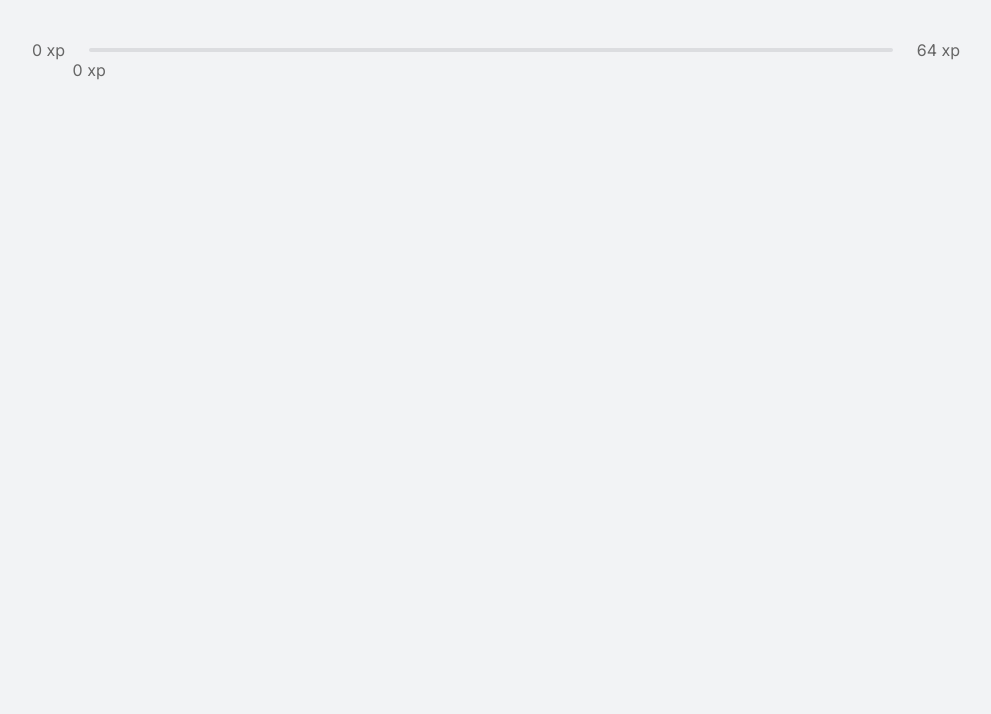
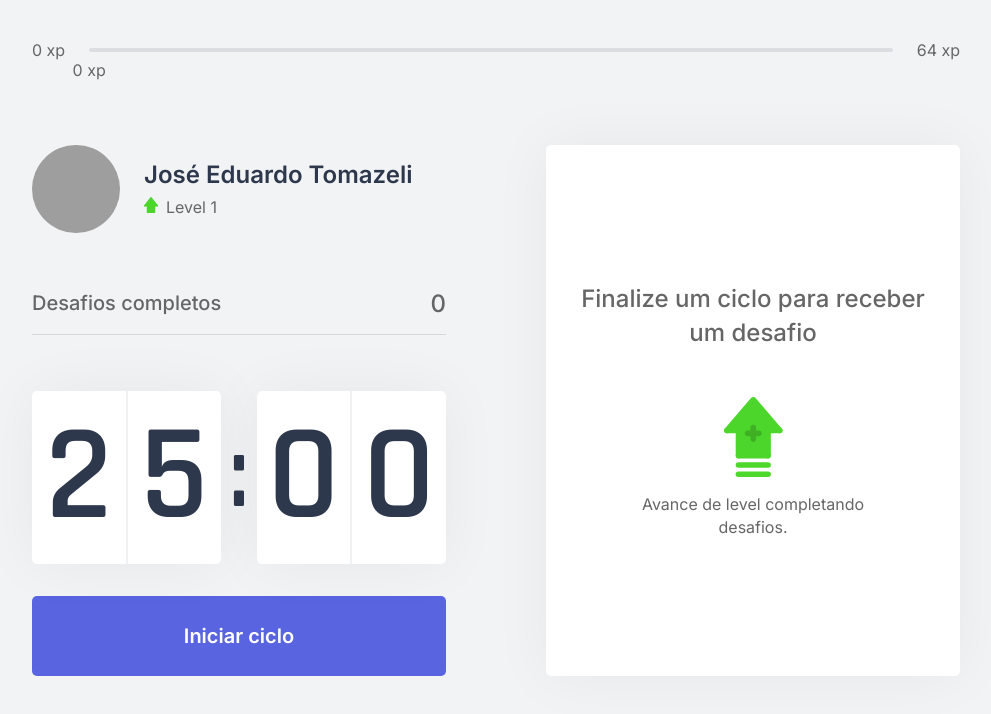
Before and after one commit to joseeduardotomazeli/move-it, a Next.js app: page / in a window 1280 px wide. Shown: the top 714 px of the page, without its empty margins (144-1135 px from the left). Built offline with nearby package versions, Linux system fonts and the light colour scheme; grey boxes are pictures that could not be loaded.

Commit message:
feat: add home styles and components

```diff
--- a/src/pages/index.tsx
+++ b/src/pages/index.tsx
@@ -1,10 +1,40 @@
+import Head from 'next/head'
+
+import CountdownProvider from '../contexts/CountdownContext'
+
 import ExperienceBar from '../components/ExperienceBar'
+import Profile from '../components/Profile'
+import CompletedChallenges from '../components/CompletedChallenges'
+import Countdown from '../components/Countdown'
+import ChallengeBox from '../components/ChallengeBox'
+
+import styles from '../styles/pages/Home.module.css'
 
 function Home() {
   return (
-    <div className="container">
-      <ExperienceBar />
-    </div>
+    <>
+      <Head>
+        <title>Início | move.it</title>
+      </Head>
+
+      <div className={styles.container}>
+        <ExperienceBar />
+
+        <CountdownProvider>
+          <section>
+            <div>
+              <Profile />
+              <CompletedChallenges />
+              <Countdown />
+            </div>
+
+            <div>
+              <ChallengeBox />
+            </div>
+          </section>
+        </CountdownProvider>
+      </div>
+    </>
   )
 }
 
--- a/src/styles/global.css
+++ b/src/styles/global.css
@@ -51,14 +51,3 @@ button {
     font-size: 93.75%;
   }
 }
-
-.container {
-  display: flex;
-  flex-direction: column;
-
-  margin: 0 auto;
-  padding: 2.5rem 2rem;
-
-  max-width: 992px;
-  height: 100vh;
-}
--- /dev/null
+++ b/src/styles/pages/Home.module.css
@@ -0,0 +1,18 @@
+.container {
+  display: flex;
+  flex-direction: column;
+
+  margin: 0 auto;
+  padding: 2.5rem 2rem;
+
+  max-width: 992px;
+  height: 100vh;
+}
+
+.container section {
+  display: grid;
+  grid-template-columns: 1fr 1fr;
+  flex: 1;
+  align-content: center;
+  gap: 6.25rem;
+}
```
